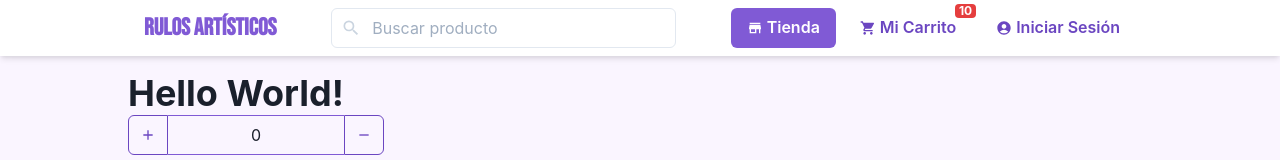
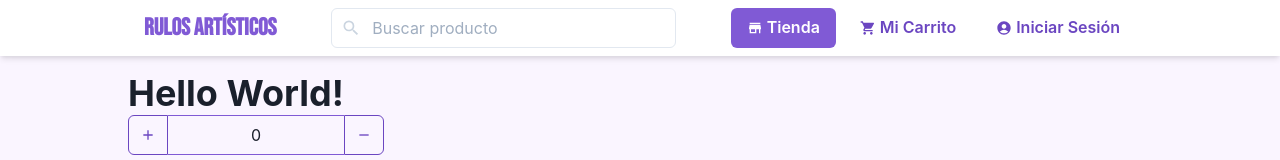
Before and after one commit to pablomayobre/tienda-coderhouse, a React (Create React App) app: page / in a window 1280 px wide. Shown: the top 160 px of the page. Built offline with nearby package versions, Linux system fonts and the light colour scheme.

Commit message:
Move header up in z-index, remove CartWidget badge

```diff
--- a/src/components/CartWidget.tsx
+++ b/src/components/CartWidget.tsx
@@ -15,7 +15,7 @@ const fullWidthStyles = {
 };
 
 export const CartWidget = ({ isSelected, isFullWidth }: CartProps) => {
-  const items = 10;
+  const items = 0;
 
   return (
     <NavButton
--- a/src/components/Header.tsx
+++ b/src/components/Header.tsx
@@ -12,6 +12,7 @@ export const Header = () => {
       position="fixed"
       top="0"
       shadow="md"
+      zIndex={1000}
     >
       <Flex
         maxWidth="container.lg"
```
